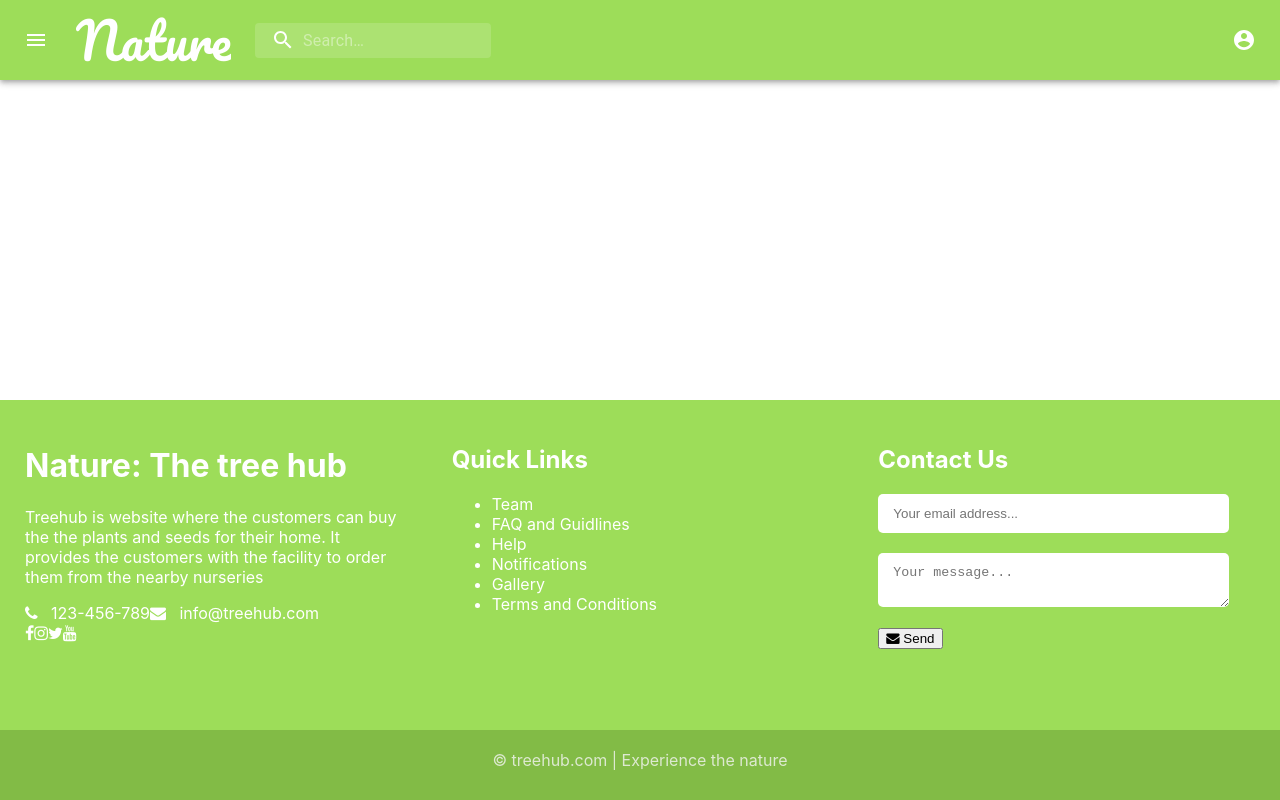
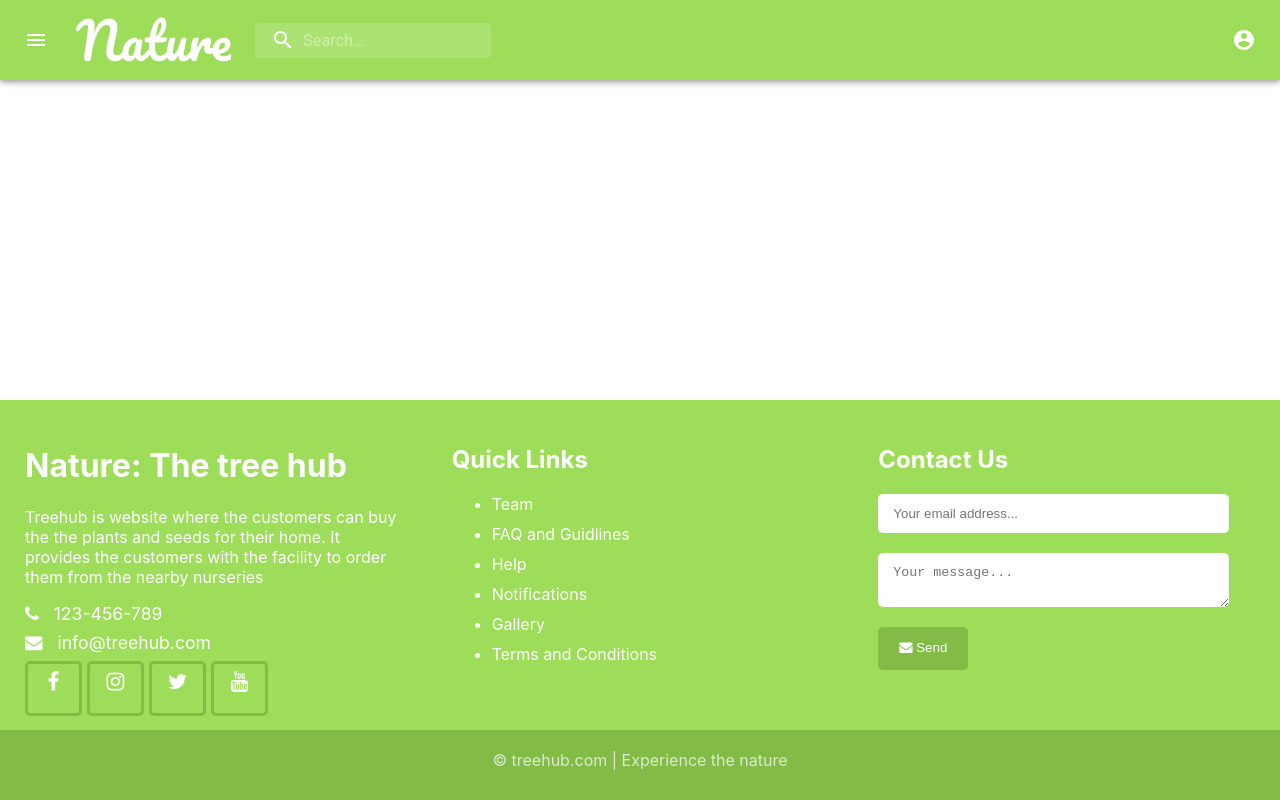
Before and after one commit to Navneet-Singh-123/Nature-Treehub, a React (Create React App) app: page / in a window 1280 px wide. Built offline with nearby package versions, Linux system fonts and the light colour scheme.

Commit message:
Footer completed

```diff
--- a/src/components/header_footer/Footer.css
+++ b/src/components/header_footer/Footer.css
@@ -44,3 +44,76 @@
   border-radius: 5px;
   outline: none;
 }
+
+.footer .footer_content h1,
+.footer .footer_content h2 {
+  color: white;
+}
+
+.footer .footer_content .about .contact span {
+  display: block;
+  font-size: 1.1em;
+  margin-bottom: 8px;
+}
+
+.footer .footer_content .about .socials a {
+  border: 3px solid #82bb46;
+  width: 45px;
+  height: 41px;
+  padding: 3px;
+  padding-top: 5px;
+  margin-right: 5px;
+  text-align: center;
+  display: inline-block;
+  font-size: 1.3em;
+  border-radius: 5px;
+  transition: all 0.3s;
+}
+
+.footer .footer_content .about .socials a:hover {
+  border: 3px solid white;
+  color: #82bb46;
+  padding: 6px;
+  transition: all 0.3s;
+}
+
+.footer .footer_content .links ul a {
+  display: block;
+  margin-bottom: 10px;
+  font-weight: 1.2em;
+  font-weight: 400;
+  transition: all 0.3s;
+}
+
+.footer .footer_content .links ul a:hover {
+  color: #82bb46;
+  margin-left: 15px;
+  transition: all 0.3s;
+}
+
+.footer .footer_content .contact-form .contact-input {
+  margin-bottom: 10px;
+  line-height: 1.5rem;
+  padding: 0.7rem 1.2rem;
+}
+
+.btn {
+  padding: 0.5rem 1rem;
+  background: #82bb46;
+  border: none;
+  border-radius: 5px;
+  color: white;
+  transition: all 0.3s;
+}
+
+.btn:hover {
+  color: #82bb46;
+  background: white;
+  cursor: pointer;
+  transition: all 0.3s;
+}
+
+.btn-big {
+  padding: 0.7rem 1.3rem;
+  line-height: 1.3rem;
+}
```
